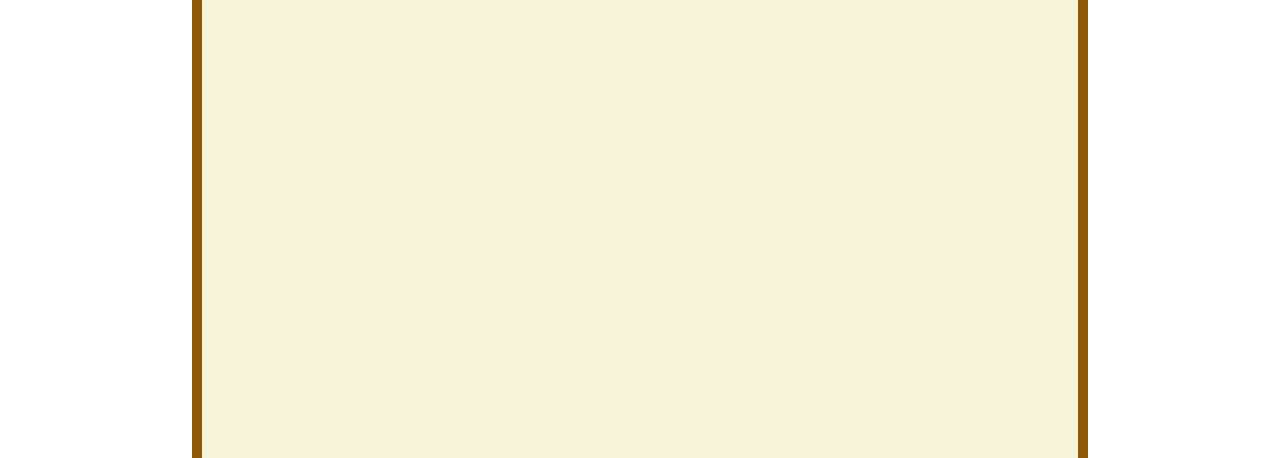
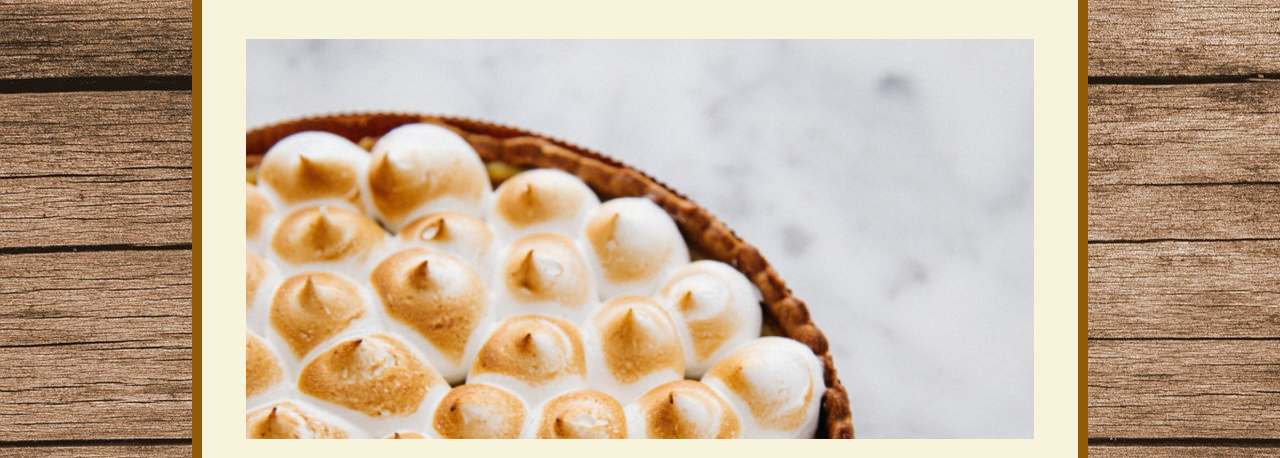
Before and after one commit to hei-ola/Front-End, a plain HTML site: page Receta/index.html in a window 1280 px wide. Shown: the part 211-669 px from the top of the page. Drawn offline with Linux system fonts and the light colour scheme; the site is published under a folder, as on GitHub Pages, so addresses that start at the root find nothing.

Commit message:
solucionar carga de imagen

```diff
--- a/Receta/css/style.css
+++ b/Receta/css/style.css
@@ -10,7 +10,7 @@ html {
     box-sizing      : border-box;
     font-size       : 62.5%;
     /** Reset para REMS - 62.5% = 10px de 16px **/
-    background-image: url(/img/1.jpg);
+    background-image: url(../img/1.jpg);
 }
 
 body {
@@ -49,7 +49,7 @@ main {
 }
 
 .img {
-    background-image: url(/img/lemon-pie1.png);
+    background-image: url(../img/lemon-pie1.png);
     background-size : cover;
     height          : 40rem;
 }
```
